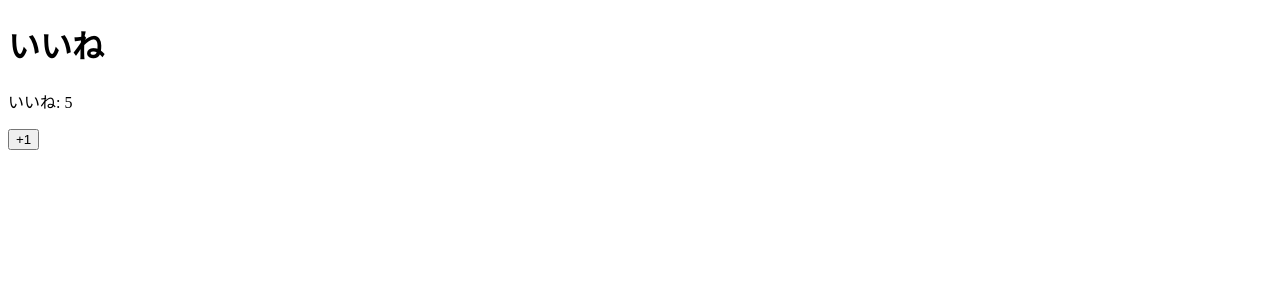
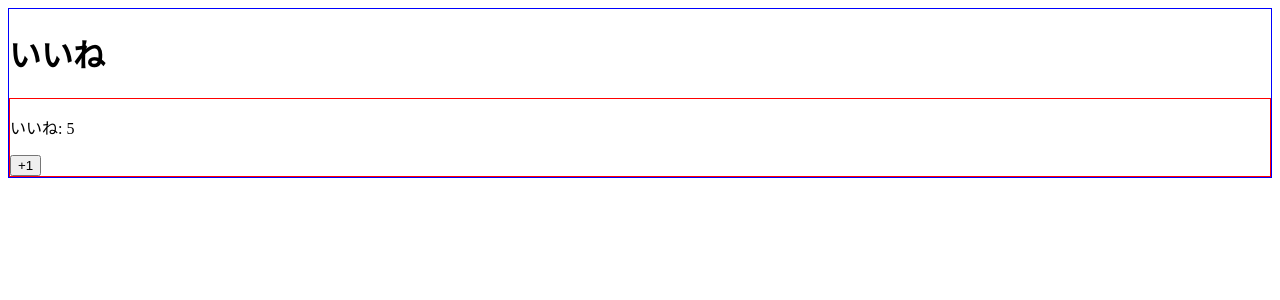
Before and after one commit to asaknkn/vue-study, a Vue app: page / in a window 1280 px wide. Shown: the top 300 px of the page. Built offline with nearby package versions, Linux system fonts and the light colour scheme.

Commit message:
use style

```diff
--- a/src/App.vue
+++ b/src/App.vue
@@ -14,3 +14,9 @@ import LikeHeader from "./components/LikeHeader.vue"
     }
   }
 </script>
+
+<style scoped>
+  div {
+    border: 1px solid blue;
+  }
+</style>
--- a/src/components/LikeNumber.vue
+++ b/src/components/LikeNumber.vue
@@ -21,3 +21,9 @@ export default {
   }
 }
 </script>
+
+<style scoped>
+  div {
+    border: 1px solid red;
+  }
+</style>
```
